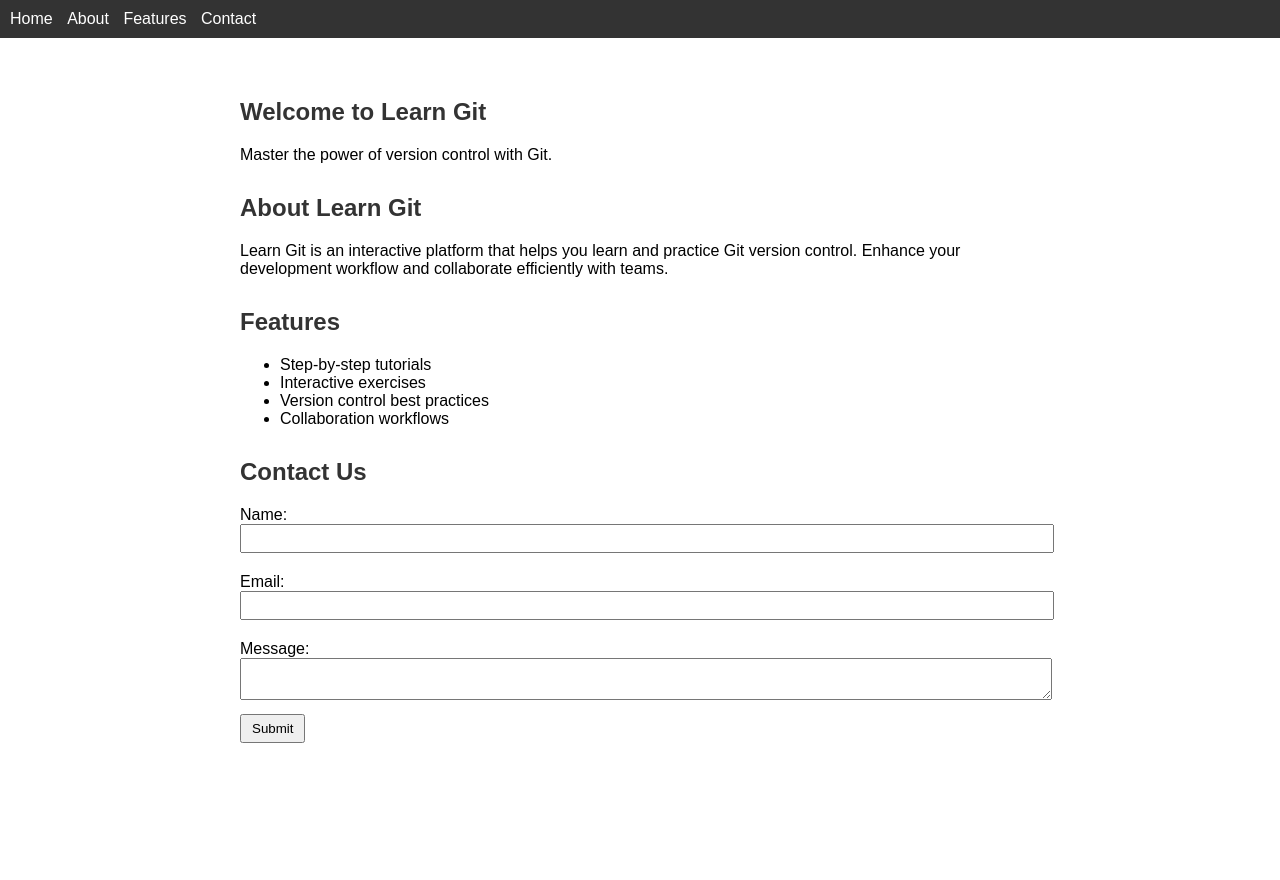
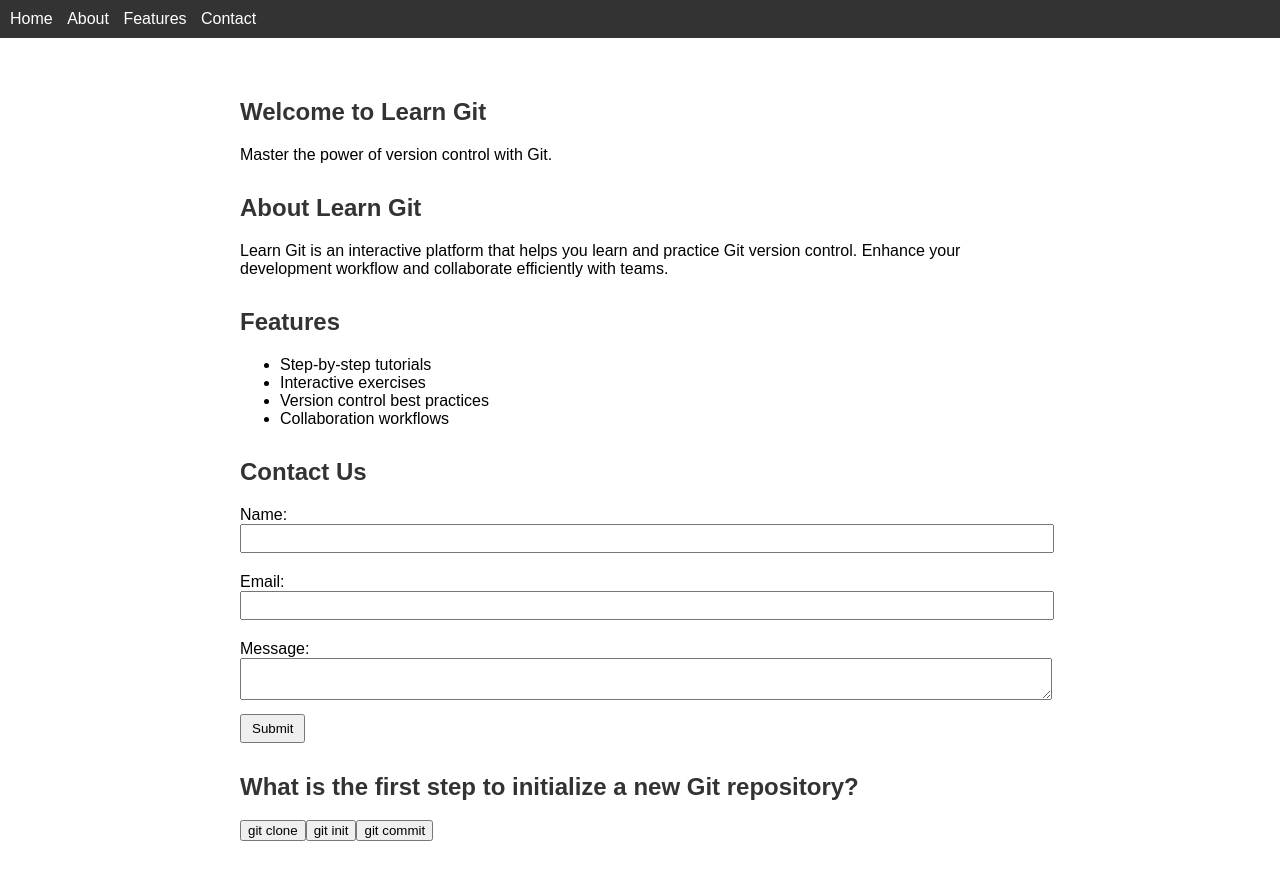
Before and after one commit to tiffanielim22/learn-git, a plain HTML site: page index.html in a window 1280 px wide. Before the commit the page ends 813 px from the top, so only its background shows below. Drawn offline with Linux system fonts and the light colour scheme.

Commit message:
[learngit] Add Git quiz feature (#1)
* add git quiz

* add JS quiz

* add more questions

* changed questions

* separate questions into another JS file

* Revert "separate questions into another JS file"

This reverts commit b5cd56034b6085cfa2a4f956abdc1abf6eb4a5c1.

---------

Co-authored-by: Tiffanie Lim <tiffanielim3147@gmail.com>

```diff
--- a/index.html
+++ b/index.html
@@ -45,6 +45,12 @@
         <button type="submit">Submit</button>
       </form>
     </section>
+
+    <h2 id="question"></h2>
+    <div id="choices"></div>
+    <p id="score"></p>
+
+
   </main>
   <script src="script.js"></script>
 </body>
--- /dev/null
+++ b/script.js
@@ -0,0 +1,116 @@
+document.addEventListener('DOMContentLoaded', () => {
+  const questions = [
+    {
+      question: 'What is the first step to initialize a new Git repository?',
+      choices: ['git clone', 'git init', 'git commit'],
+      correctAnswer: 1
+    },
+    {
+      question: 'How do you add files to the staging area?',
+      choices: ['git commit', 'git add', 'git push'],
+      correctAnswer: 1
+    },
+    {
+      question: 'What is the next step after adding files to the staging area?',
+      choices: ['git clone', 'git commit', 'git push'],
+      correctAnswer: 1
+    },
+    {
+      question: 'What does "git commit" do?',
+      choices: ['Saves the changes to the local repository', 'Updates the remote repository', 'Creates a new branch'],
+      correctAnswer: 0
+    },
+    {
+      question: 'How do you create a new branch?',
+      choices: ['git checkout -b', 'git branch', 'git merge'],
+      correctAnswer: 0
+    },
+    {
+      question: 'What is the purpose of branching in Git?',
+      choices: ['To save changes temporarily', 'To isolate and work on a new feature or task', 'To discard local changes'],
+      correctAnswer: 1
+    },
+    {
+      question: 'How do you switch to a different branch?',
+      choices: ['git merge', 'git checkout', 'git commit'],
+      correctAnswer: 1
+    },
+    {
+      question: 'After completing work on a branch, how do you merge it back to the main branch?',
+      choices: ['git push', 'git pull', 'git merge'],
+      correctAnswer: 2
+    },
+    {
+      question: 'What is the final step to share your changes with others?',
+      choices: ['git commit', 'git push', 'git pull'],
+      correctAnswer: 1
+    },
+    {
+      question: 'How do you update your local repository with the latest changes from a remote repository?',
+      choices: ['git push', 'git pull', 'git clone'],
+      correctAnswer: 1
+    },
+    {
+      question: 'What is the purpose of "git fetch"?',
+      choices: ['To discard local changes', 'To update the local repository with remote changes', 'To create a new branch'],
+      correctAnswer: 1
+    },
+    {
+      question: 'What is the purpose of "git remote"?',
+      choices: ['To create a new repository', 'To list and manage remote repositories', 'To merge branches in Git'],
+      correctAnswer: 1
+    },
+    {
+      question: 'How do you discard local changes and revert to the last committed state?',
+      choices: ['git reset', 'git revert', 'git checkout'],
+      correctAnswer: 0
+    },
+    {
+      question: 'What does "git pull" do?',
+      choices: ['Fetches changes from a remote repository and merges them into the current branch', 'Synchronizes the local repository with a remote repository', 'Adds changes to the staging area'],
+      correctAnswer: 0
+    }
+  ];
+
+    let currentQuestionIndex = 0;
+    let score = 0;
+
+    const questionElement = document.getElementById('question');
+    const choicesContainer = document.getElementById('choices');
+    const scoreElement = document.getElementById('score');
+
+    function displayQuestion() {
+      const currentQuestion = questions[currentQuestionIndex];
+      questionElement.textContent = currentQuestion.question;
+
+      choicesContainer.innerHTML = '';
+      currentQuestion.choices.forEach((choice, index) => {
+        const choiceButton = document.createElement('button');
+        choiceButton.textContent = choice;
+        choiceButton.addEventListener('click', () => checkAnswer(index));
+        choicesContainer.appendChild(choiceButton);
+      });
+    }
+
+    function checkAnswer(selectedIndex) {
+      const currentQuestion = questions[currentQuestionIndex];
+      if (selectedIndex === currentQuestion.correctAnswer) {
+        score++;
+      }
+      currentQuestionIndex++;
+
+      if (currentQuestionIndex < questions.length) {
+        displayQuestion();
+      } else {
+        showResult();
+      }
+    }
+
+    function showResult() {
+      questionElement.textContent = 'Quiz completed!';
+      choicesContainer.innerHTML = '';
+      scoreElement.textContent = `Your score: ${score}/${questions.length}`;
+    }
+
+    displayQuestion();
+  });
```
